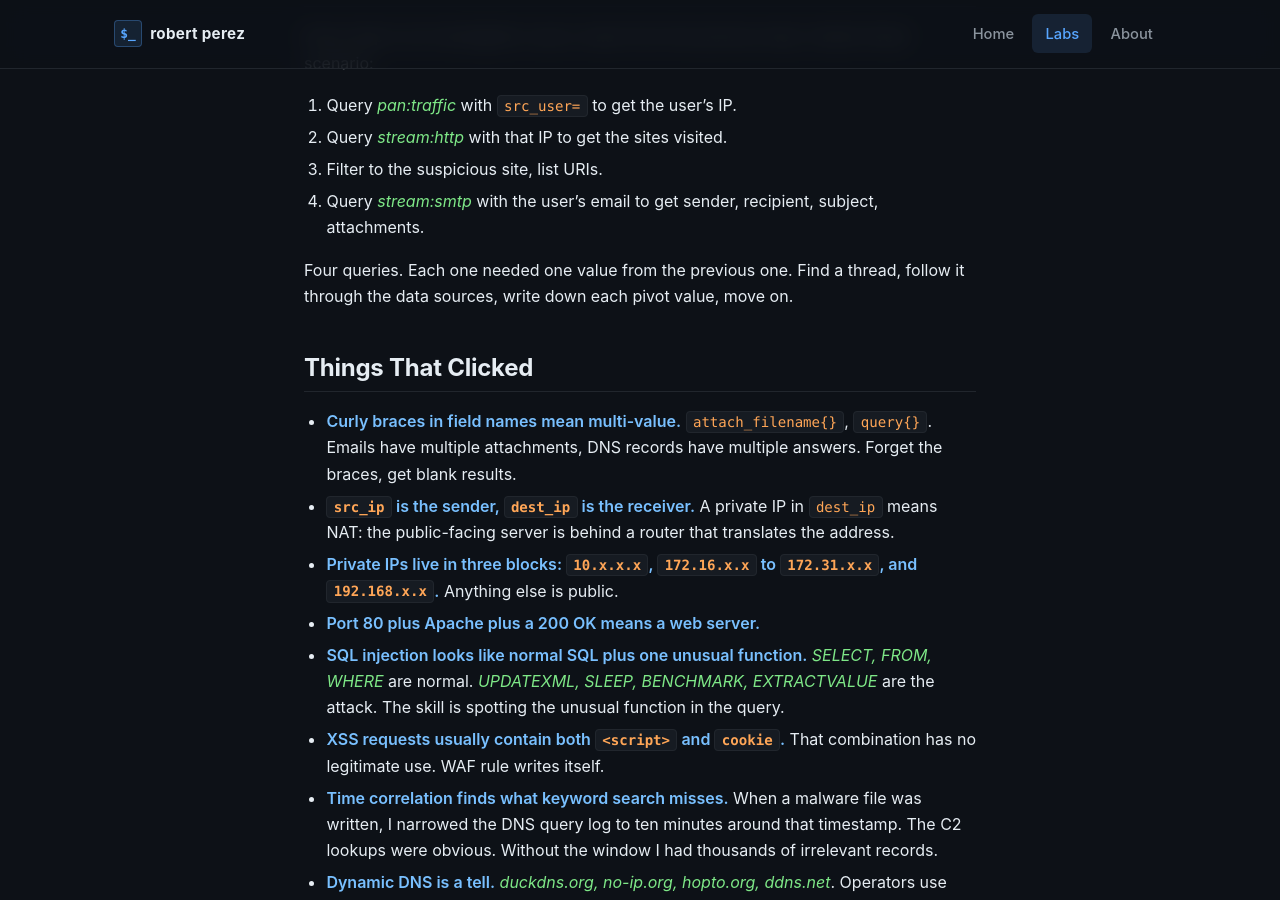
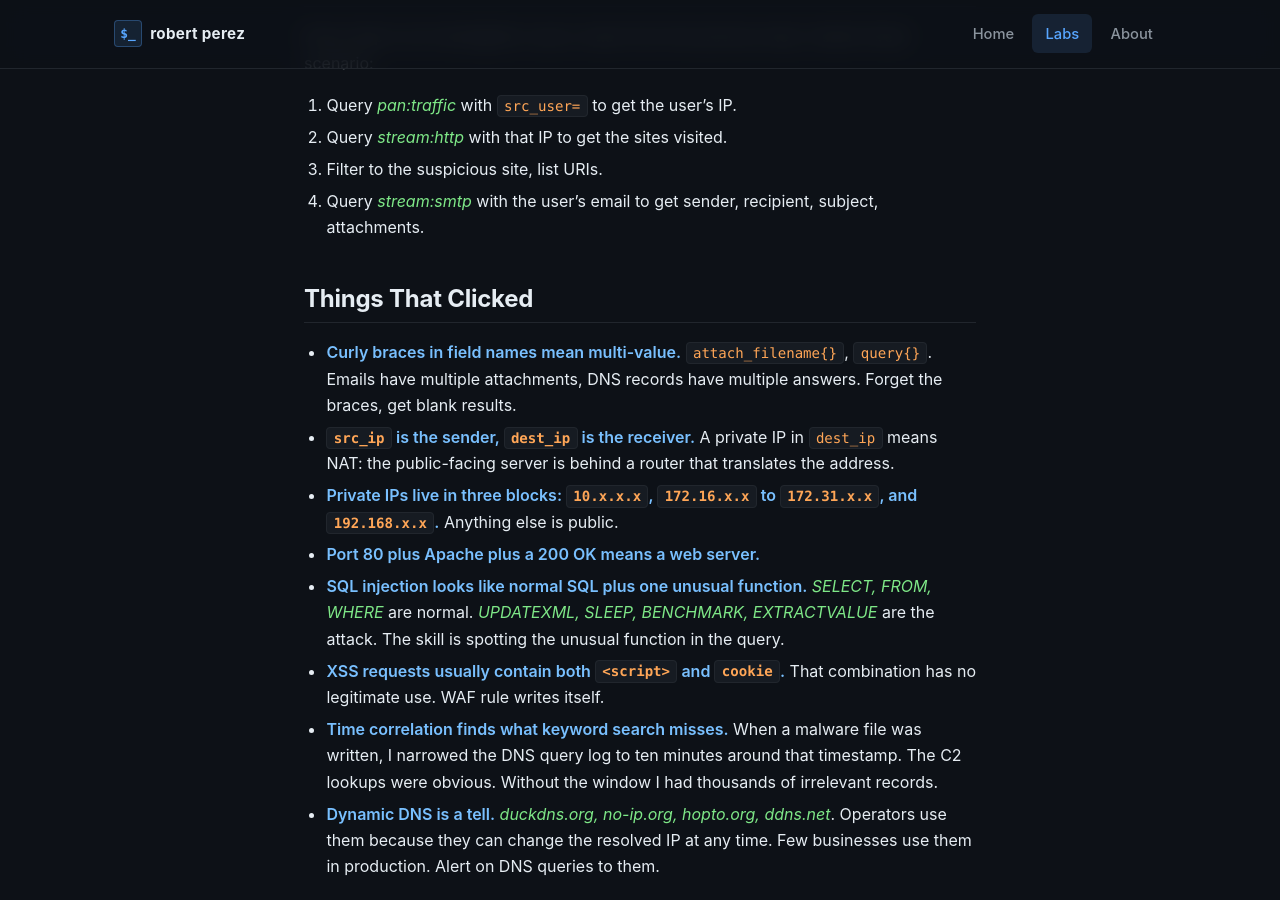
Before and after one commit to barrytd/barrytd.github.io, a Jekyll site: the page built from _labs/splunk-2.md, in a window 1280 px wide and 900 px high, scrolled down 1673 px. Built offline with Jekyll 4.4.1, drawn with Linux system fonts in a browser that asks for light colours.

Commit message:
drop closing imperative from pivoting rhythm section
the numbered list already says everything. the closing 'find a
thread, follow it through, move on' line was filler.

Co-Authored-By: Claude Opus 4.7 (1M context) <noreply@anthropic.com>

```diff
--- a/_labs/splunk-2.md
+++ b/_labs/splunk-2.md
@@ -51,8 +51,6 @@ Every step in an investigation uses a value from the previous step. Insider thre
 2. Query *stream:http* with that IP to get the sites visited.
 3. Filter to the suspicious site, list URIs.
 4. Query *stream:smtp* with the user's email to get sender, recipient, subject, attachments.
-
-Four queries. Each one needed one value from the previous one. Find a thread, follow it through the data sources, write down each pivot value, move on.
 
 ## Things That Clicked
 
```
